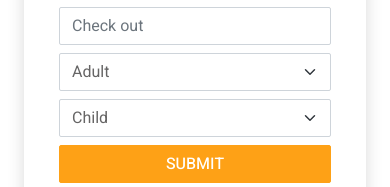
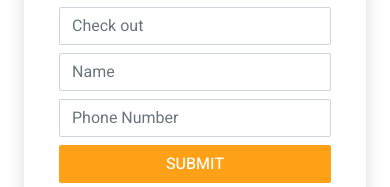
Before and after one commit to tony83033/hotelsite2, a plain HTML site: page index.html in a window 390 px wide. Shown: the part 547-734 px from the top of the page. Drawn offline with nearby package versions, Linux system fonts and the light colour scheme.

Commit message:
add phone and name

```diff
--- a/index.html
+++ b/index.html
@@ -3,7 +3,7 @@
 
 <head>
     <meta charset="utf-8">
-    <title>R R HOTEL - Hotel HTML Template</title>
+    <title>R R HOTEL - Hotel HTML </title>
     <meta content="width=device-width, initial-scale=1.0" name="viewport">
     <meta content="" name="keywords">
     <meta content="" name="description">
@@ -174,20 +174,18 @@
                                     </div>
                                 </div>
                                 <div class="col-md-3">
-                                    <select name="adult" class="form-select">
-                                        <option selected>Adult</option>
-                                        <option value="1">Adult 1</option>
-                                        <option value="2">Adult 2</option>
-                                        <option value="3">Adult 3</option>
-                                    </select>
+                                    <div class="name" id="name" >
+                                        <input type="text" class="form-control "
+                                            name="name"
+                                            placeholder="Name"   />
+                                    </div>
                                 </div>
                                 <div class="col-md-3">
-                                    <select name="child" class="form-select">
-                                        <option selected>Child</option>
-                                        <option value="1">Child 1</option>
-                                        <option value="2">Child 2</option>
-                                        <option value="3">Child 3</option>
-                                    </select>
+                                    <div class="" id="phone" >
+                                        <input type="text" class="form-control "
+                                            name="Phone"
+                                            placeholder="Phone Number"   />
+                                    </div>
                                 </div>
                             </div>
                         </div>
```
